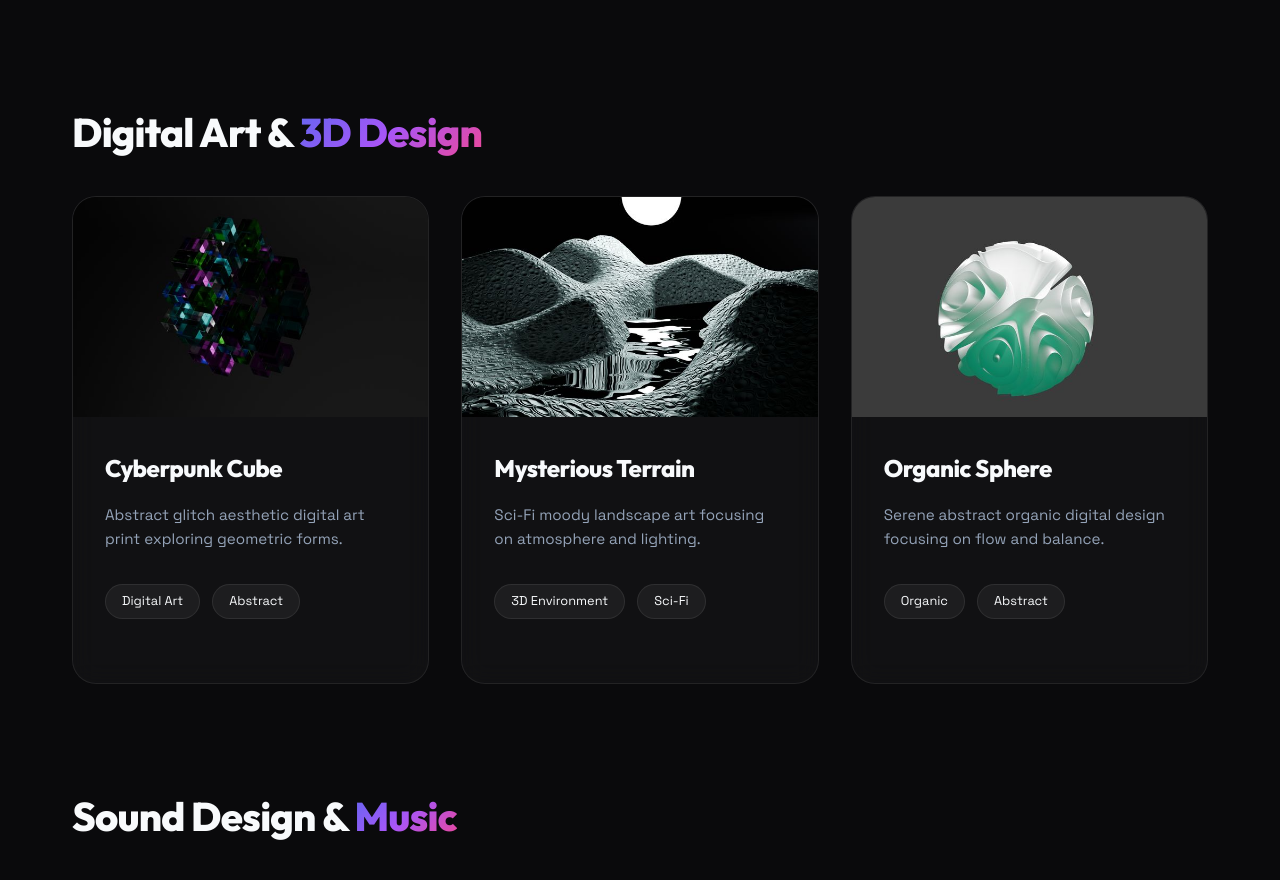
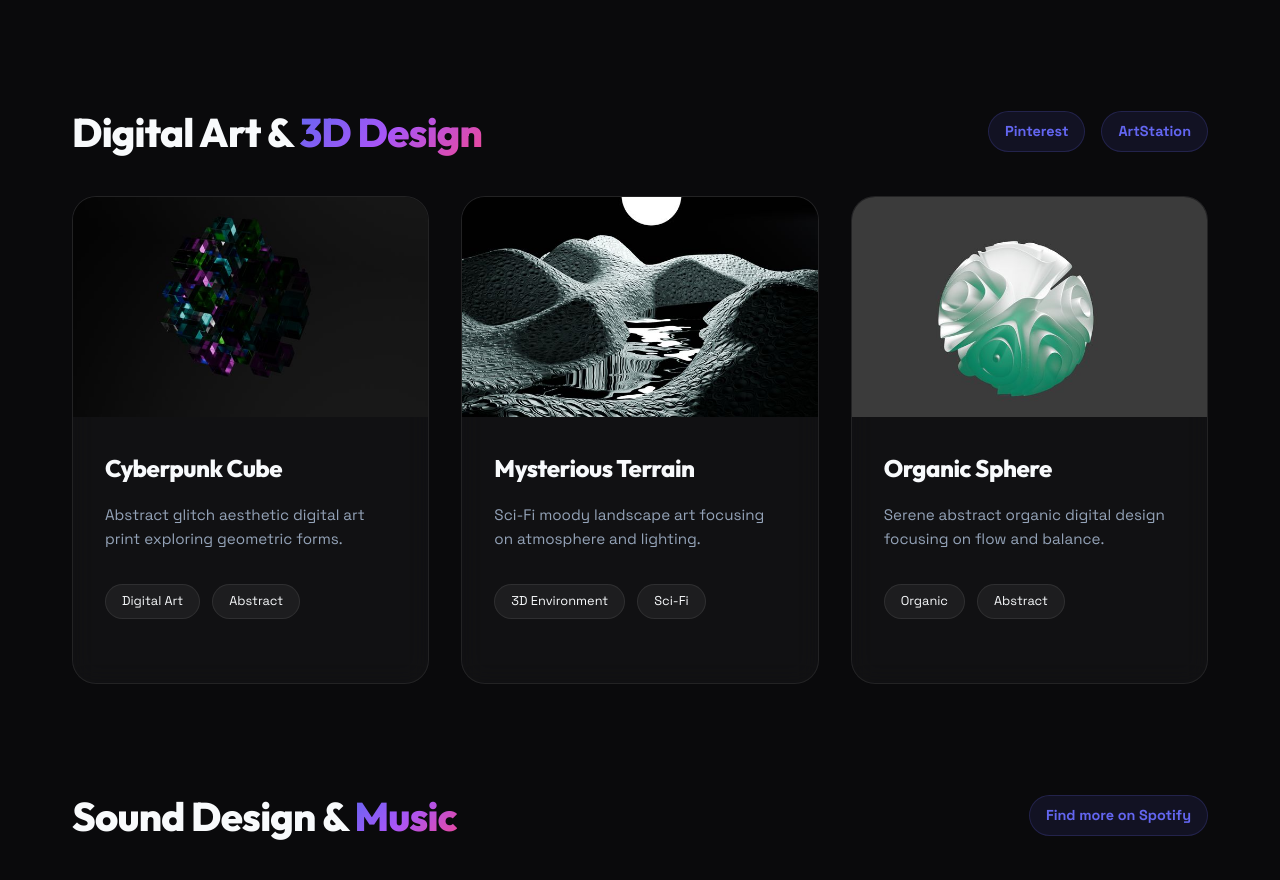
Before and after one commit to lucky20T/Portfolio-ver-2, a React (Vite) app: page / in a window 1280 px wide. Shown: the part 3059-3939 px from the top of the page. Built offline with nearby package versions, Linux system fonts and the light colour scheme.

Commit message:
Added external platform links (Spotify, ArtStation, Pinterest) to Art and Sound sections

```diff
--- a/src/components/Projects.jsx
+++ b/src/components/Projects.jsx
@@ -125,7 +125,17 @@ const Projects = () => {
 
         {/* SECTION 2: ARTS */}
         <div className="main-category" style={{marginTop: '100px'}}>
-          <h2 className="section-title">Digital Art & <span className="gradient-text">3D Design</span></h2>
+          <div className="sub-header-with-link">
+            <h2 className="section-title">Digital Art & <span className="gradient-text">3D Design</span></h2>
+            <div className="external-links">
+              <a href="https://in.pinterest.com/vishalchakradhari6/" target="_blank" rel="noopener noreferrer" className="gdd-link">
+                Pinterest
+              </a>
+              <a href="#" target="_blank" rel="noopener noreferrer" className="gdd-link">
+                ArtStation
+              </a>
+            </div>
+          </div>
           <div className="projects-grid">
             {artProjects.map((project, index) => (
               <ProjectCard key={index} project={project} />
@@ -135,7 +145,12 @@ const Projects = () => {
 
         {/* SECTION 3: SOUND DESIGN */}
         <div className="main-category" style={{marginTop: '100px'}}>
-          <h2 className="section-title">Sound Design & <span className="gradient-text">Music</span></h2>
+          <div className="sub-header-with-link">
+            <h2 className="section-title">Sound Design & <span className="gradient-text">Music</span></h2>
+            <a href="#" target="_blank" rel="noopener noreferrer" className="gdd-link">
+              Find more on Spotify
+            </a>
+          </div>
           <div className="projects-grid">
             {soundProjects.map((project, index) => (
               <div key={index} className="project-card glass-card sound-card">
--- a/src/index.css
+++ b/src/index.css
@@ -600,8 +600,13 @@ img {
   flex-wrap: wrap;
   gap: 1rem;
 }
-.sub-header-with-link .sub-title {
+.sub-header-with-link .sub-title, .sub-header-with-link .section-title {
   margin-bottom: 0;
+}
+.external-links {
+  display: flex;
+  gap: 1rem;
+  flex-wrap: wrap;
 }
 .gdd-link {
   display: flex;
```
